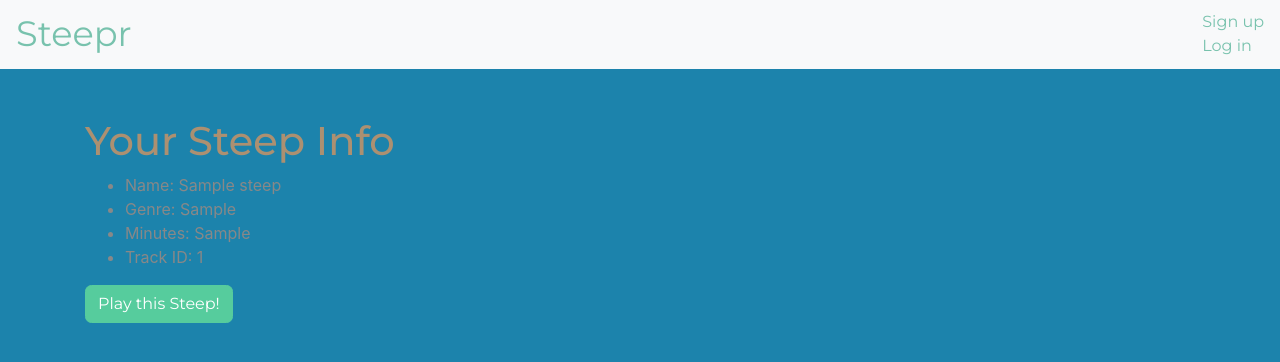
After one commit to maxhirtens/steepr, a Flask app: page /steeps/1 in a window 1280 px wide. The commit adds this page. Shown: the top 362 px of the page. Run offline with Flask 2, Linux system fonts and the light colour scheme; tables that the repository leaves empty hold one stand-in row (values such as "Sample post").

Commit message:
added steep saving

```diff
--- a/app.py
+++ b/app.py
@@ -2,7 +2,7 @@ from flask import Flask, request, render_template, redirect, flash, jsonify, ses
 from random import randint, choice
 from flask_debugtoolbar import DebugToolbarExtension
 import requests
-from forms import SearchForm, UserAddForm, LoginForm, SteepAddForm
+from forms import UserAddForm, LoginForm, SteepAddForm
 from spotipy.oauth2 import SpotifyClientCredentials
 from models import db, connect_db, User, Steep
 import spotipy
@@ -14,7 +14,7 @@ app.config['SECRET_KEY'] = 'boomerang'
 app.config['DEBUG_TB_INTERCEPT_REDIRECTS'] = False
 app.config['SQLALCHEMY_DATABASE_URI'] = "postgresql:///steepr"
 app.config['SQLALCHEMY_TRACK_MODIFICATIONS'] = False
-app.config['SQLALCHEMY_ECHO'] = True
+# app.config['SQLALCHEMY_ECHO'] = True
 app.config['WTF_CSRF_ENABLED'] = True
 debug = DebugToolbarExtension(app)
 
@@ -28,7 +28,7 @@ load_dotenv()
 
 def get_track(minutes, genre):
     '''Get matching track from Spotify API, send src id to embedded player.'''
-
+    # with app.app_context():
     # Using Spotipy for Auth help
     sp = spotipy.Spotify(client_credentials_manager=SpotifyClientCredentials())
 
@@ -52,11 +52,9 @@ def get_track(minutes, genre):
       rounded_duration = round((duration/60000), 2)
 
       if rounded_duration >= (minutes-0.2) and rounded_duration <= (minutes+0.2):
-        print(f"'{name}' by {artist} is {rounded_duration} minutes, which is about {minutes} minutes. The id is {id}.")
         ids.append(id)
 
     src_id = choice(ids)
-    # print(src_id)
 
     return src_id
 
@@ -130,27 +128,51 @@ def log_user_out():
 
 # *********View Functions**********
 
-@app.route('/', methods=['GET', 'POST'])
+@app.route('/', methods=['GET'])
 def homepage():
-  '''Show user form and embedded player.'''
+  '''Show track search form.'''
 
-  form = SearchForm()
+  steeps = Steep.query.order_by(Steep.steep_id.desc()).limit(5)
 
-  another_form = SteepAddForm()
+  return render_template('homepage.html', steeps=steeps)
 
-  steeps = Steep.query.limit(5)
+@app.route('/player', methods=['GET', 'POST'])
+def show_player():
+  '''Shows player to begin steeping.'''
+  form = SteepAddForm()
 
-  if form.validate_on_submit():
-    minutes = int(form.minutes.data)
-    genre = form.genre.data
+  minutes = int(request.args.get('minutes'))
+  session['minutes'] = minutes
 
-    src_id = get_track(minutes, genre)
+  genre = request.args.get('genre')
+  session['genre'] = genre
 
-    flash(f'You chose a {genre} song that is ~{minutes} minutes long. Press play to start steeping! Your tea will be ready when the song is over.')
-    return render_template('player.html', src_id=src_id, genre=genre, minutes=minutes, form2=another_form)
+  src_id = get_track(minutes, genre)
+  session['src_id'] = src_id
 
+  # print(f"Minutes: {minutes}, Genre: {genre}, SRC: {src_id}")
+
+  flash(f'You chose a {genre} song that is ~{minutes} minutes long. Press play to start steeping! Your tea will be ready when the song is over.')
+  return render_template('player.html', src_id=src_id, genre=genre, minutes=minutes, form=form)
+
+@app.route('/player/<int:steep_id>', methods=['GET', 'POST'])
+def show_player_for_saved_steep(steep_id):
+  '''This is a second version of the player to play saved steeps with a specific track saved.'''
+  steep = Steep.query.get(steep_id)
+  print(steep.duration, steep.genre)
+  minutes=steep.duration
+  genre=steep.genre
+
+  if steep.song_id:
+    print(steep.song_id)
+    src_id = steep.song_id
   else:
-    return render_template('homepage.html', form=form, steeps=steeps)
+    src_id = get_track(int(minutes), genre)
+
+  print(f"Minutes: {minutes}, Genre: {genre}, SRC: {src_id}")
+
+  flash(f'You chose a {genre} song that is ~{minutes} minutes long. Press play to start steeping! Your tea will be ready when the song is over.')
+  return render_template('player2.html', src_id=src_id, genre=genre, minutes=minutes)
 
 @app.route('/savesteep', methods=['GET', 'POST'])
 def add_steep():
@@ -159,10 +181,9 @@ def add_steep():
   form = SteepAddForm()
 
   user = User.query.get(session[CURR_USER_KEY])
-
   if form.validate_on_submit():
 
-        steep = Steep(name=form.name.data, genre='', duration='')
+        steep = Steep(name=form.name.data, genre=session['genre'], duration=session['minutes'])
         user.steeps.append(steep)
         db.session.commit()
         flash('Steep saved')
@@ -172,20 +193,33 @@ def add_steep():
   flash('Something went wrong, please try again')
   return redirect('/')
 
+@app.route('/savespecificsteep', methods=['GET', 'POST'])
+def add_specific_steep():
+  '''add a steep to db.'''
 
-##############################################################################
-# Turn off all caching in Flask
-#   (useful for dev; in production, this kind of stuff is typically
-#   handled elsewhere)
-#
-# https://stackoverflow.com/questions/34066804/disabling-caching-in-flask
+  form = SteepAddForm()
 
-@app.after_request
-def add_header(req):
-    """Add non-caching headers on every request."""
+  user = User.query.get(session[CURR_USER_KEY])
+  if form.validate_on_submit():
 
-    req.headers["Cache-Control"] = "no-cache, no-store, must-revalidate"
-    req.headers["Pragma"] = "no-cache"
-    req.headers["Expires"] = "0"
-    req.headers['Cache-Control'] = 'public, max-age=0'
-    return req
+        steep = Steep(name=form.name.data, genre=session['genre'], duration=session['minutes'], song_id=session['src_id'])
+        user.steeps.append(steep)
+        db.session.commit()
+        flash('Steep saved')
+
+        return redirect('/')
+
+  flash('Something went wrong, please try again')
+  return redirect('/')
+
+@app.route('/steeps/<int:steep_id>')
+def show_steep_info(steep_id):
+  '''Show steep info, option to send it back to player.'''
+
+  steep = Steep.query.get_or_404(steep_id)
+
+  session['minutes'] = steep.duration
+  session['genre'] = steep.genre
+  session['src_id'] = steep.song_id
+
+  return render_template('steep.html', steep=steep)
--- a/static/app.css
+++ b/static/app.css
@@ -1,3 +1,7 @@
 body {
   background-color: rgb(28, 131, 172);
 }
+
+h1, h2, h3  {
+  color: #ac9071;
+}
--- a/templates/base.html
+++ b/templates/base.html
@@ -19,11 +19,7 @@
         <li><a href="/signup">Sign up</a></li>
         <li><a href="/login">Log in</a></li>
         {% else %}
-        <li>
-          <a href="/users/{{ g.user.user_id }}"
-            >Welcome {{ g.user.username }}
-          </a>
-        </li>
+        <li>Welcome {{ g.user.username }}</li>
         <li><a href="/logout">Log out</a></li>
         {% endif %}
       </ul>
--- a/templates/homepage.html
+++ b/templates/homepage.html
@@ -1,10 +1,8 @@
 {% extends 'base.html' %} {% block content %}
 
 <div class="container">
-  <br />
-
   <div class="row justify-content-md-center">
-    <div class="col-md-4">
+    <div class="col-md-5">
       <h2 class="join-message">Create Your Steep.</h2>
       <small
         ><a href="https://accounts.spotify.com/en/login" target="_blank"
@@ -12,27 +10,37 @@
         ></small
       >
       <br />
-      <form method="POST" id="user_form">
-        {{ form.hidden_tag() }} {% for field in form if field.widget.input_type
-        != 'hidden' and field.name != 'password' %} {% for error in
-        field.errors%}
-        <span class="text-danger">{{ error }}</span>
-        {% endfor %} {{ field(placeholder=field.label.text,
-        class_="form-control") }} <br />{% endfor %}
-
+      <form action="/player" method="GET" class="form-group" id="user_form">
+        <label for="minutes">Minutes</label>
+        <select class="form-control" name="minutes">
+          <option value="">--Please choose a time--</option>
+          <option value="2">2 minutes</option>
+          <option value="3">3 minutes</option>
+          <option value="4">4 minutes</option>
+          <option value="5">5 minutes</option>
+          <option value="6">6 minutes</option>
+        </select>
+        <label for="genre">Genre</label>
+        <input
+          type="text"
+          class="form-control"
+          placeholder="e.g. 'folk' or 'afrobeat'"
+          name="genre"
+        />
+        <br />
         <div class="edit-btn-area">
-          <button class="btn btn-success">Submit</button>
+          <button type="submit" class="btn btn-success">Submit</button>
         </div>
       </form>
     </div>
   </div>
   <br />
-  {% if g.user %}
+  {% if g.user.steeps %}
   <div class="col-xs-1 text-center">
     <h3>Your Steeps</h3>
     <ul style="list-style: none" class="text-center">
-      {% for steep in g.user.steeps %}
-      <li><a href="">{{steep.name}}</a></li>
+      {% for steep in g.user.steeps|reverse %}
+      <li><a href="/steeps/{{steep.steep_id}}">{{steep.name}}</a></li>
       {% endfor %}
     </ul>
   </div>
@@ -41,7 +49,10 @@
     <h3>Recent Steeps</h3>
     <ul style="list-style: none" class="text-center">
       {% for steep in steeps %}
-      <li><a href="">{{steep.name}}</a> by {{steep.username}}</li>
+      <li>
+        <a href="/steeps/{{steep.steep_id}}">{{steep.name}}</a> by
+        {{steep.username}}
+      </li>
       {% endfor %}
     </ul>
   </div>
--- a/templates/login.html
+++ b/templates/login.html
@@ -1,9 +1,8 @@
 {% extends 'base.html' %} {% block content %}
-<br />
+
 <div class="row justify-content-md-center">
   <div class="col-md-7 col-lg-5">
     <h2 class="join-message">Log in to Steepr.</h2>
-    <br />
     <form method="POST" id="login_form">
       {{ form.hidden_tag() }} {% for field in form if field.widget.input_type !=
       'hidden' %} {% for error in field.errors %}
--- /dev/null
+++ b/templates/steep.html
@@ -0,0 +1,22 @@
+{% extends 'homepage.html' %} {% block content %}
+
+<div class="container">
+  <h1>Your Steep Info</h1>
+  <ul class="list">
+    <li>Name: {{steep.name}}</li>
+    <li>Genre: {{steep.genre.title()}}</li>
+    <li>Minutes: {{steep.duration}}</li>
+    {%if steep.song_id %}
+    <li>Track ID: {{steep.song_id}}</li>
+    {% endif %}
+  </ul>
+  <form
+    action="/player/{{steep.steep_id}}"
+    method="GET"
+    class="form-group"
+    id="steep_replay_form"
+  >
+    <button class="btn btn-success">Play this Steep!</button>
+  </form>
+</div>
+{% endblock %}
```
Also changed, not shown: forms.py (+10 -10 lines), templates/player.html (+14 -4 lines), templates/player2.html (added, +18 -0 lines), 1 other file.
